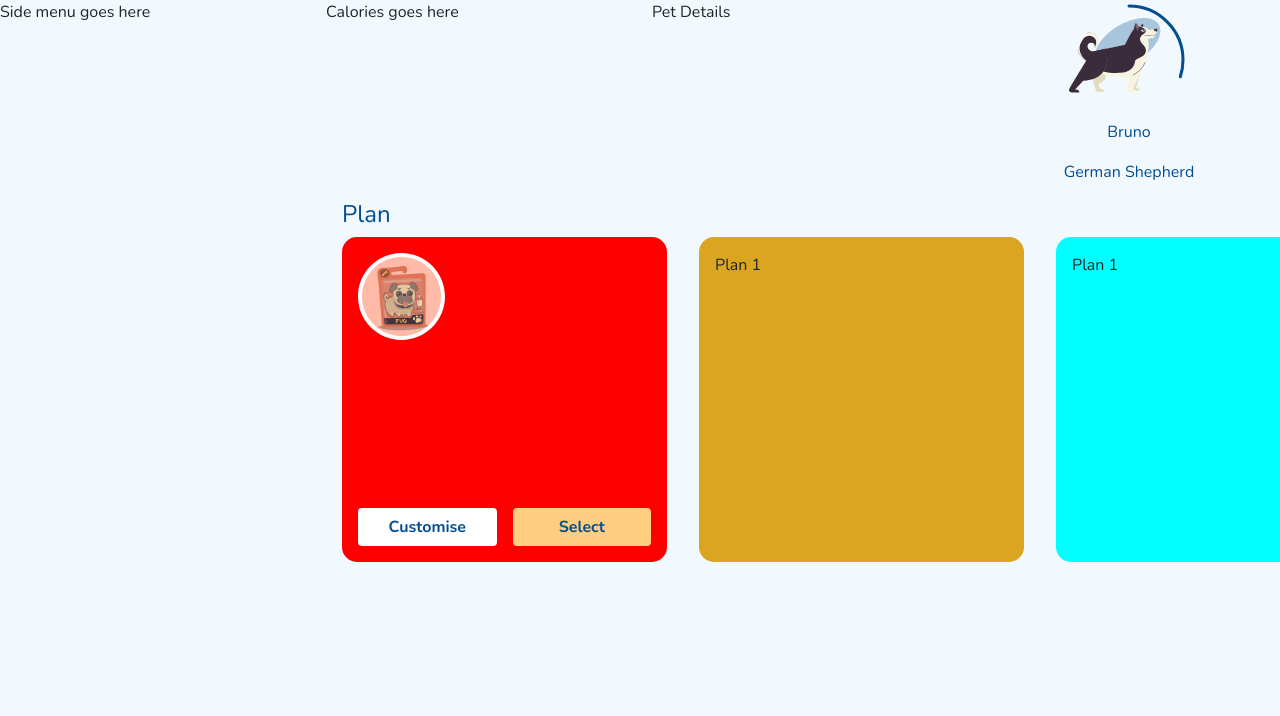
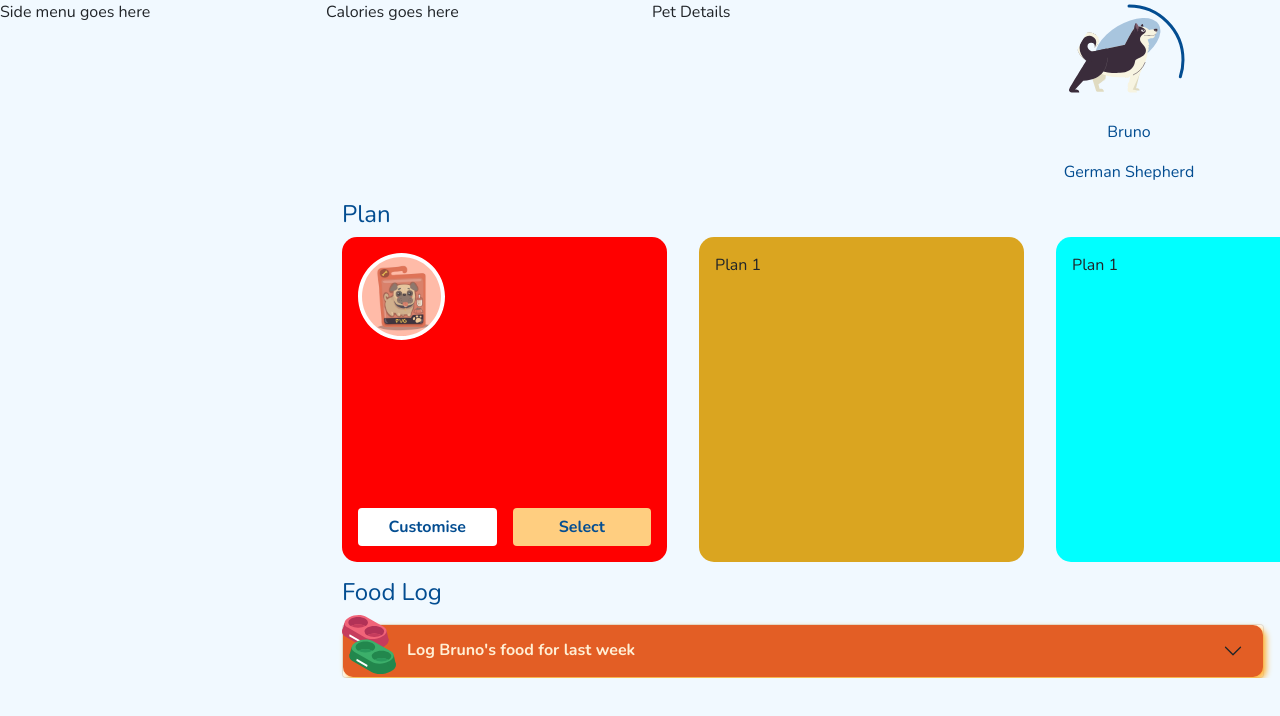
Before and after one commit to DiceBlackEnigma/wellfed, a React (Create React App) app: page / in a window 1280 px wide. Shown: the top 716 px of the page. Built offline with nearby package versions, Linux system fonts and the light colour scheme.

Commit message:
Implement food log start widget

```diff
--- a/public/styles.css
+++ b/public/styles.css
@@ -46,3 +46,24 @@ html, body {
 .ml-1 {
     margin-left:1rem;
 }
+
+.alert-widget-danger {
+    color:#FFEFD5;
+    font-weight:bold;
+    position:relative;
+    border-radius:10px !important;
+    box-shadow:3px 3px 6px #FFAE2B;
+    background-color:#E35E25 !important;
+}
+
+.accordion-header {
+    position:relative;
+}
+
+.widget-with-image-text {
+    padding-left:4rem;
+}
+
+.mb-17 {
+    margin-bottom:17px;
+}
--- a/src/components/Dashboard/Dashboard.js
+++ b/src/components/Dashboard/Dashboard.js
@@ -2,6 +2,7 @@ import {useEffect, useState} from 'react';
 
 import {ProgressBar} from '../ProgressBar/ProgressBar';
 import {Plans} from '../Plans/Plans';
+import {LogFood} from '../LogFood/LogFood';
 
 import classes from './Dashboard.module.css';
 import husky from './husky.svg';
@@ -45,6 +46,7 @@ export const Dashboard = props => {
         </div>
 
         <Plans />
+        <LogFood />
       </div>
     </div>
 
--- a/src/components/LogFood/LogFood.js
+++ b/src/components/LogFood/LogFood.js
@@ -0,0 +1,40 @@
+import {useState} from 'react';
+
+import classes from './LogFood.module.css';
+
+import petBowl from './food-bowl.svg';
+
+export const LogFood = props => {
+  let [toggleState, setToggleState] = useState(true);
+
+  const toggleStateClickHandler = e => {
+    setToggleState( prevToggleState => toggleState = !prevToggleState );
+  }
+  return (
+    <div className={`${classes.LogFoodWrapper}`}>
+      <h4 className={`primary-text mb-17`}>Food Log</h4>
+
+      <div className={`accordion ${classes.widgetHeader}`} id="accordionExample">
+        <div className={`accordion-item`}>
+          <h2 className="accordion-header" id="headingOne">
+            <button className={`accordion-button alert-widget-danger widget-with-image-text ${toggleState ? 'collapsed' : ''}`} type="button" data-bs-toggle="collapse" data-bs-target="#collapseOne"
+                    aria-expanded={`${toggleState ? 'false' : 'true'}`} aria-controls="collapseOne" onClick={toggleStateClickHandler}>
+              Log Bruno's food for last week
+            </button>
+            {/*<img className={classes.petBowl} src={petBowl} alt="Pet Bowl" />*/}
+          </h2>
+          <div id="collapseOne" className={`accordion-collapse ${toggleState ? 'collapse' : 'show'}`} aria-labelledby="headingOne"
+               data-bs-parent="#accordionExample">
+            <div className="accordion-body">
+              <strong>This is the first item's accordion body.</strong> It is shown by default, until the collapse
+              plugin adds the appropriate classes that we use to style each element. These classes control the overall
+              appearance, as well as the showing and hiding via CSS transitions. You can modify any of this with custom
+              CSS or overriding our default variables. It's also worth noting that just about any HTML can go within
+              the <code>.accordion-body</code>, though the transition does limit overflow.
+            </div>
+          </div>
+        </div>
+      </div>
+    </div>
+  );
+};
--- a/src/components/LogFood/LogFood.module.css
+++ b/src/components/LogFood/LogFood.module.css
@@ -0,0 +1,21 @@
+.LogFoodWrapper {
+    margin: 1rem auto 0;
+    width: calc(100% - 2rem);
+}
+
+.LogFoodWrapper .petBowl {
+    position:absolute;
+}
+
+.widgetHeader {
+    position:relative;
+}
+
+.widgetHeader::before {
+    content: url("./food-bowl.svg");
+    position: absolute;
+    top: -9px;
+    left: 0;
+    bottom: 0;
+    z-index: 99999;
+}
```
Also changed, not shown: src/components/LogFood/food-bowl.svg (added).
